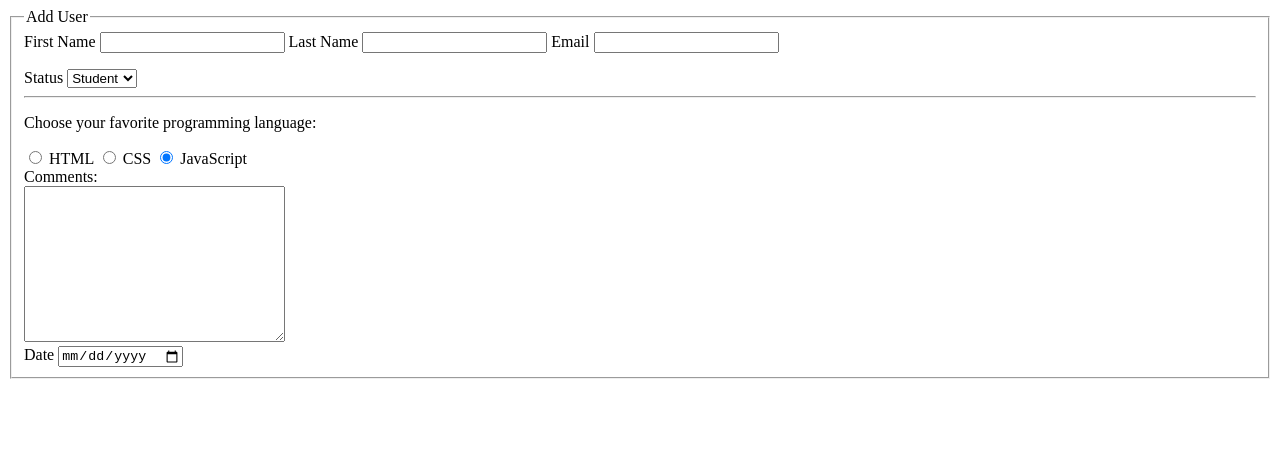
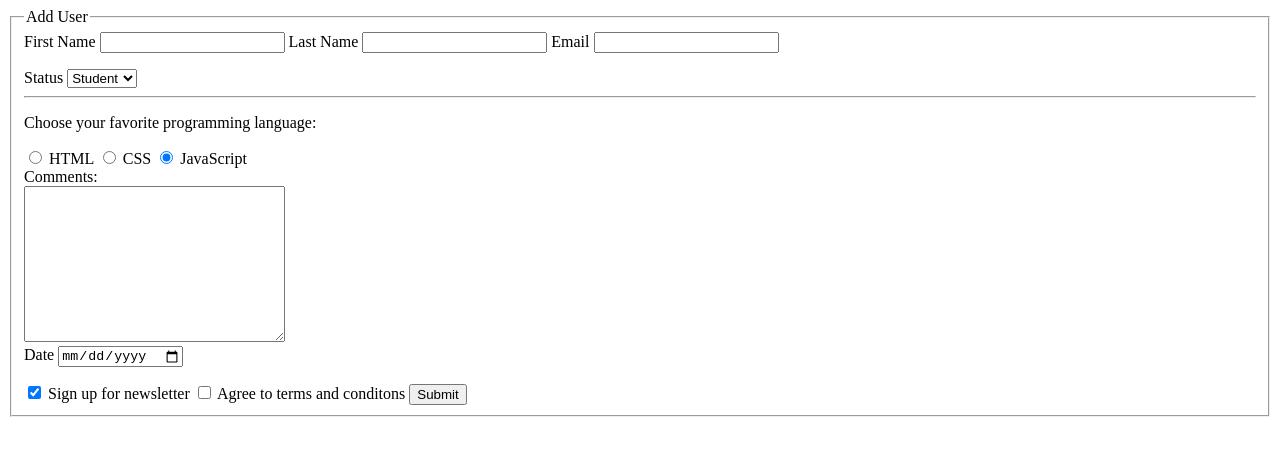
Before and after one commit to rajahwu/forms, a plain HTML site: page index.html in a window 1280 px wide. Drawn offline with Linux system fonts and the light colour scheme.

Commit message:
add newsletter, agreement checkboxs and submit button

```diff
--- a/index.html
+++ b/index.html
@@ -43,6 +43,18 @@
         <br>
         <label for="comment_date">Date</label>
         <input type="date" id="comment_date" name="comment_date">
+        <p></p> <!-- p tag for spacing -->
+    </div>
+    <div>
+        <input type="checkbox" name="sign_up" id="sign_up" checked>
+        <label for="sign_up">
+            Sign up for newsletter
+        </label>
+        <input type="checkbox" name="agreement" id="agreement">
+        <label for="agreement">
+            Agree to terms and conditons
+        </label>
+        <button type="submit">Submit</button>
     </div>
 
     </fieldset>
```
